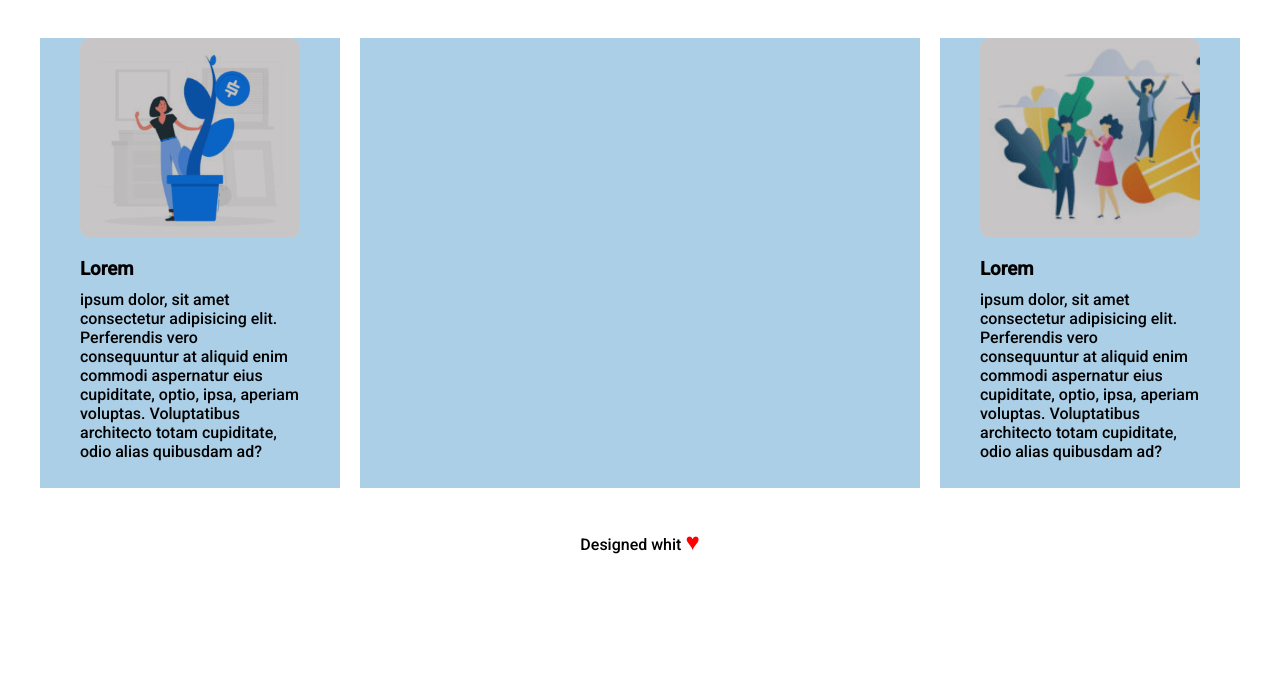
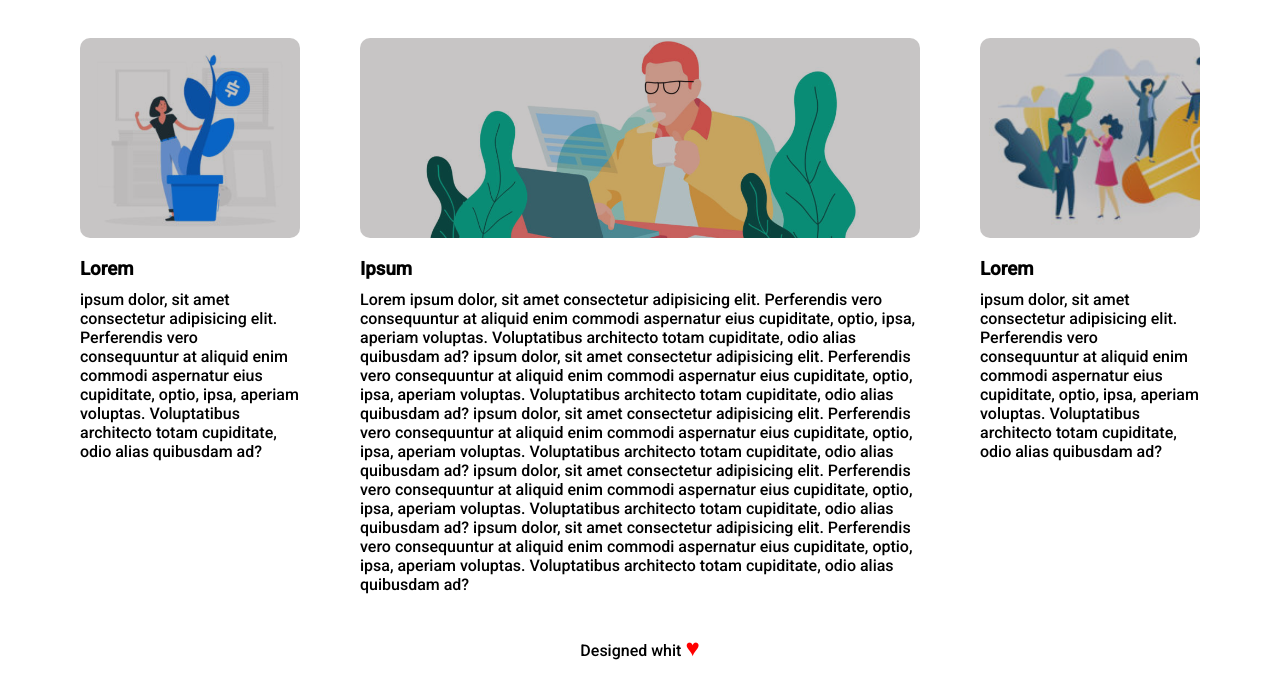
Before and after one commit to Salvo170586SP/htmlcss-wp, a plain HTML site: page index.html in a window 1280 px wide. Shown: the part 731-1415 px from the top of the page. Before the commit the page ends 1309 px from the top, so only its background shows below. Drawn offline with Linux system fonts and the light colour scheme.

Commit message:
add article center

```diff
--- a/css/style.css
+++ b/css/style.css
@@ -116,8 +116,6 @@ font-size: 20px;
 
 .sidebar {
   width: 25%;
-  height: 450px;
-  background-color: #abcfe7;
   float: left;
 }
 
@@ -131,6 +129,16 @@ font-size: 20px;
   background-size: cover;
   border-radius: 10px;
   overflow: hidden;
+}
+
+.box-img-center{
+  width: 100%;
+  height: 200px;
+  border-radius: 10px;
+  overflow: hidden;
+  background-image: url('../img/banner-2.jpg');
+  background-size: cover;
+  background-position: center;
 }
 
 
@@ -155,8 +163,6 @@ font-size: 20px;
 .main-content {
   width: calc(50% - 40px);
   margin: 0 20px ;
-  height: 450px;
-  background-color: #abcfe7;
   float: left;
 }
 
--- a/index.html
+++ b/index.html
@@ -69,8 +69,33 @@
 
                     <!-- corpo centrale -->
                     <div class="main-content">
+                        <div class="box-article-center">
+                            <div class="box-img-center">
+                                <div class="layover"></div>
+                            </div>
+                            <div class="article">
+                                <h3>Ipsum</h3>
+                                <p> Lorem ipsum dolor, sit amet consectetur adipisicing elit. Perferendis vero consequuntur
+                                    at aliquid enim commodi aspernatur eius cupiditate, optio, ipsa, aperiam voluptas.
+                                    Voluptatibus architecto totam cupiditate, odio alias quibusdam ad?
+                                ipsum dolor, sit amet consectetur adipisicing elit. Perferendis vero consequuntur
+                                    at aliquid enim commodi aspernatur eius cupiditate, optio, ipsa, aperiam voluptas.
+                                    Voluptatibus architecto totam cupiditate, odio alias quibusdam ad?
+                                ipsum dolor, sit amet consectetur adipisicing elit. Perferendis vero consequuntur
+                                    at aliquid enim commodi aspernatur eius cupiditate, optio, ipsa, aperiam voluptas.
+                                    Voluptatibus architecto totam cupiditate, odio alias quibusdam ad?
+                                ipsum dolor, sit amet consectetur adipisicing elit. Perferendis vero consequuntur
+                                    at aliquid enim commodi aspernatur eius cupiditate, optio, ipsa, aperiam voluptas.
+                                    Voluptatibus architecto totam cupiditate, odio alias quibusdam ad?
+                                ipsum dolor, sit amet consectetur adipisicing elit. Perferendis vero consequuntur
+                                    at aliquid enim commodi aspernatur eius cupiditate, optio, ipsa, aperiam voluptas.
+                                    Voluptatibus architecto totam cupiditate, odio alias quibusdam ad?
 
 
+                                </p>
+
+                            </div>
+                        </div>
                     </div>
 
 
```
